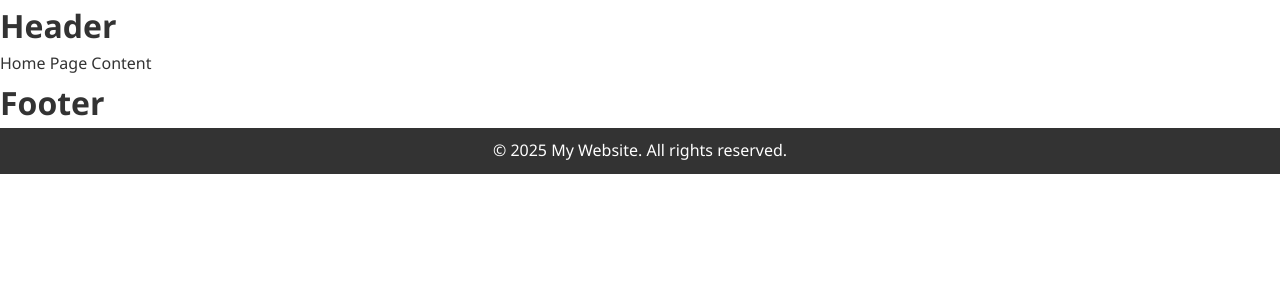
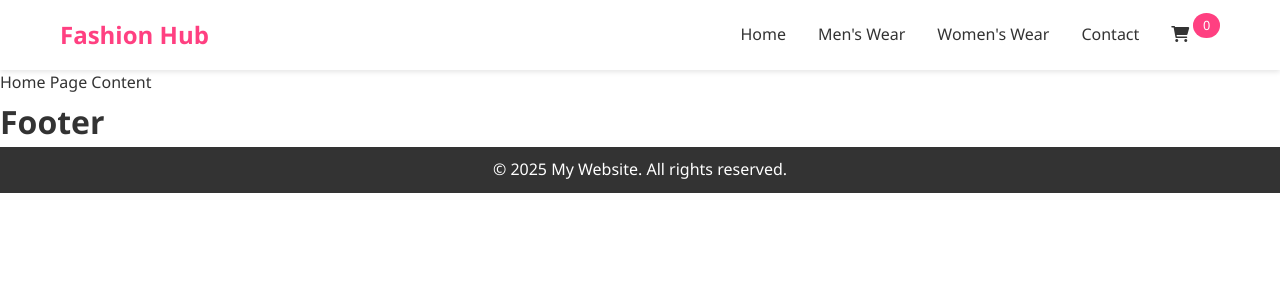
Before and after one commit to vprabhu1771/dj_cloth_customize, a Django app: page / in a window 1280 px wide. Shown: the top 300 px of the page. Run offline with Django 5.2, Linux system fonts and the light colour scheme.

Commit message:
Update header.html

```diff
--- a/frontend/templates/frontend/layout/header.html
+++ b/frontend/templates/frontend/layout/header.html
@@ -1 +1,13 @@
-<h1>Header</h1>
+<nav class="navbar">
+    <div class="container">
+        <div class="logo">Fashion Hub</div>
+        <ul class="nav-links">
+            <li><a href="index.html">Home</a></li>
+            <li><a href="index.html#mens">Men's Wear</a></li>
+            <li><a href="index.html#womens">Women's Wear</a></li>
+            <li><a href="index.html#contact">Contact</a></li>
+            <li><a href="cart.html" class="active"><i class="fas fa-shopping-cart"></i> <span
+                    class="cart-count">0</span></a></li>
+        </ul>
+    </div>
+</nav>
```
